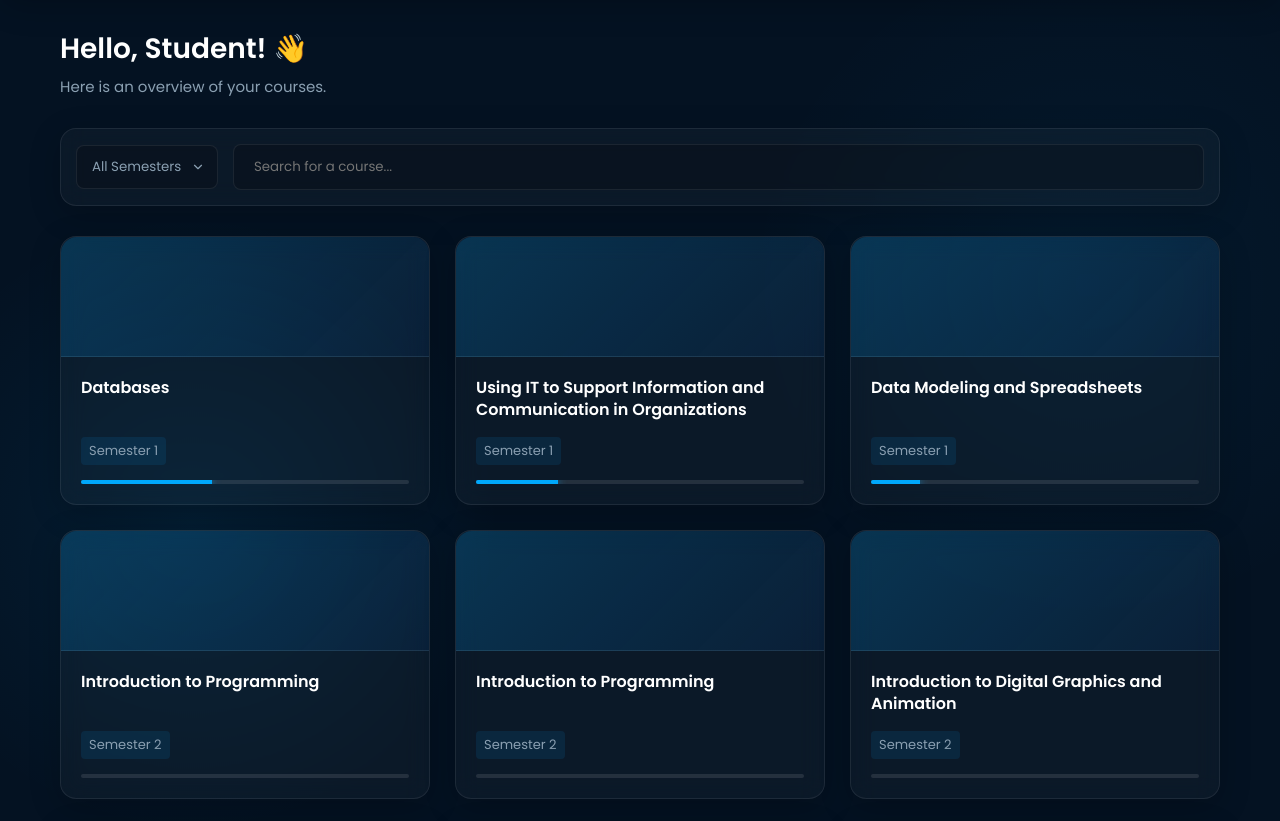
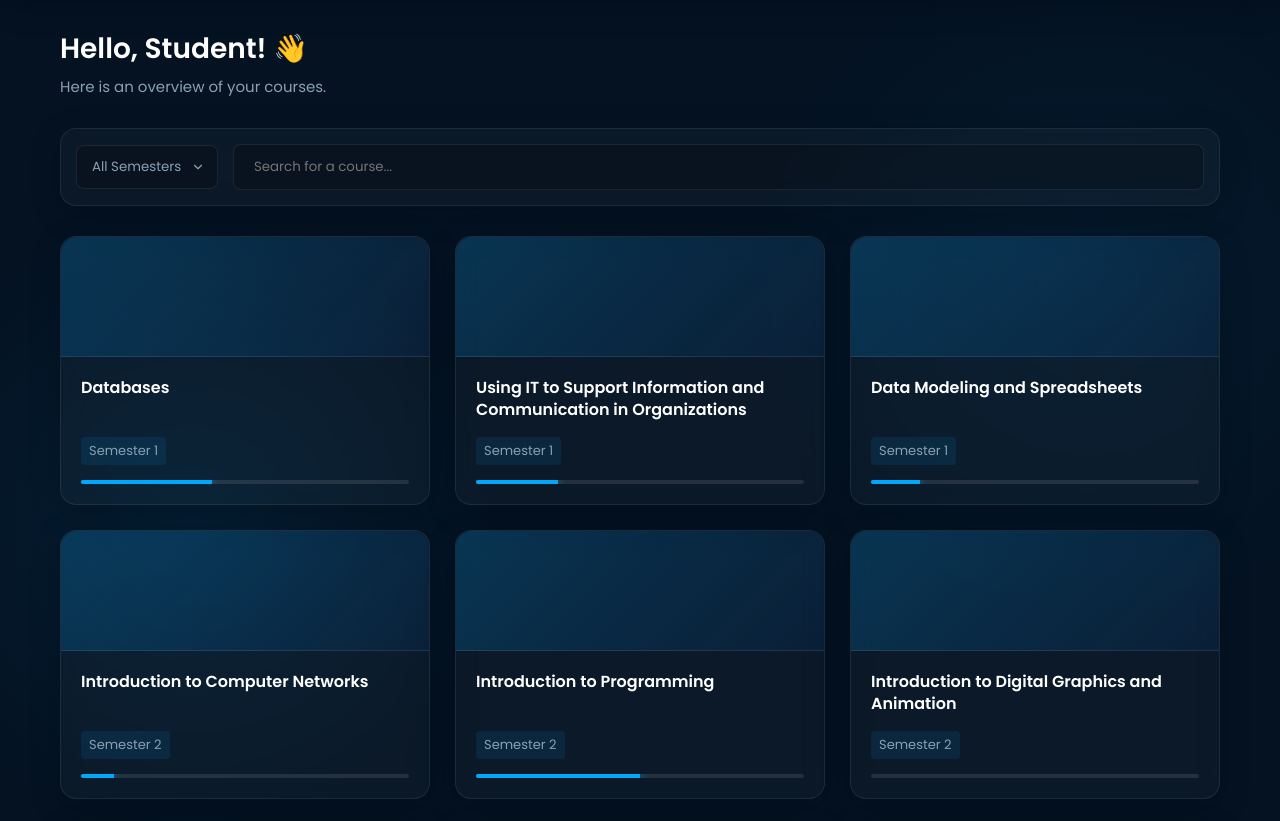
Before and after one commit to aljrahhosen/Btec-Cloud-Portal, a plain HTML site: page dashboard.html in a window 1280 px wide. Shown: the part 73-894 px from the top of the page. Drawn offline with Linux system fonts and the light colour scheme; no server answers.

Commit message:
Update dashboard.html

```diff
--- a/dashboard.html
+++ b/dashboard.html
@@ -113,7 +113,7 @@
 
             <!-- ====== Semester 1 ====== -->
 
-            <!-- المادة الأولى: قواعد البيانات -->
+            <!-- 1. Databases -->
             <div class="course-card glass-panel" data-semester="1" onclick="window.location.href='database.html'">
                 <div class="course-cover"></div>
                 <div class="course-content">
@@ -125,7 +125,7 @@
                 </div>
             </div>
 
-            <!-- المادة الثانية: الاتصالات -->
+            <!-- 2. IT Support -->
             <div class="course-card glass-panel" data-semester="1" onclick="window.location.href='it_support.html'">
                 <div class="course-cover"></div>
                 <div class="course-content">
@@ -137,8 +137,8 @@
                 </div>
             </div>
 
-            <!-- المادة الثالثة: الجداول -->
-            <div class="course-card glass-panel" data-semester="1" onclick="window.location.href='data modeling.html'">
+            <!-- 3. Data Modeling -->
+            <div class="course-card glass-panel" data-semester="1" onclick="window.location.href='Data Modeling.html'">
                 <div class="course-cover"></div>
                 <div class="course-content">
                     <div class="course-title" id="c3-title">Data Modeling and Spreadsheets</div>
@@ -151,28 +151,31 @@
 
             <!-- ====== Semester 2 ====== -->
 
+            <!-- 4. Networks -->
+            <div class="course-card glass-panel" data-semester="2" onclick="window.location.href='networks.html'">
+                <div class="course-cover"></div>
+                <div class="course-content">
+                    <div class="course-title" id="c4-title">Introduction to Computer Networks</div>
+                    <div class="course-footer">
+                        <span class="course-term" data-sem="2">Semester 2</span>
+                    </div>
+                    <div class="progress-container"><div class="progress-bar" style="width: 10%;"></div></div>
+                </div>
+            </div>
+
+            <!-- 5. Programming -->
             <div class="course-card glass-panel" data-semester="2" onclick="window.location.href='programming.html'">
-    <div class="course-cover"></div>
-    <div class="course-content">
-        <div class="course-title" id="c5-title">Introduction to Programming</div>
-        <div class="course-footer">
-            <span class="course-term" data-sem="2">Semester 2</span>
-        </div>
-        <div class="progress-container"><div class="progress-bar" style="width: 0%;"></div></div>
-    </div>
-</div>
-
-            <div class="course-card glass-panel" data-semester="2" onclick="viewDetails('Introduction to Programming')">
                 <div class="course-cover"></div>
                 <div class="course-content">
                     <div class="course-title" id="c5-title">Introduction to Programming</div>
                     <div class="course-footer">
                         <span class="course-term" data-sem="2">Semester 2</span>
                     </div>
-                    <div class="progress-container"><div class="progress-bar" style="width: 0%;"></div></div>
+                    <div class="progress-container"><div class="progress-bar" style="width: 50%;"></div></div>
                 </div>
             </div>
 
+            <!-- 6. Digital Graphics -->
             <div class="course-card glass-panel" data-semester="2" onclick="viewDetails('Introduction to Digital Graphics and Animation')">
                 <div class="course-cover"></div>
                 <div class="course-content">
@@ -185,6 +188,8 @@
             </div>
 
             <!-- ====== Semester 3 ====== -->
+
+            <!-- 7. Web Development -->
             <div class="course-card glass-panel" data-semester="3" onclick="viewDetails('Introduction to Web Development')">
                 <div class="course-cover"></div>
                 <div class="course-content">
@@ -196,6 +201,7 @@
                 </div>
             </div>
 
+            <!-- 8. Applications -->
             <div class="course-card glass-panel" data-semester="3" onclick="viewDetails('Introduction to Applications')">
                 <div class="course-cover"></div>
                 <div class="course-content">
@@ -207,6 +213,7 @@
                 </div>
             </div>
 
+            <!-- 9. Game Design -->
             <div class="course-card glass-panel" data-semester="3" onclick="viewDetails('Introduction to Game Design')">
                 <div class="course-cover"></div>
                 <div class="course-content">
```
